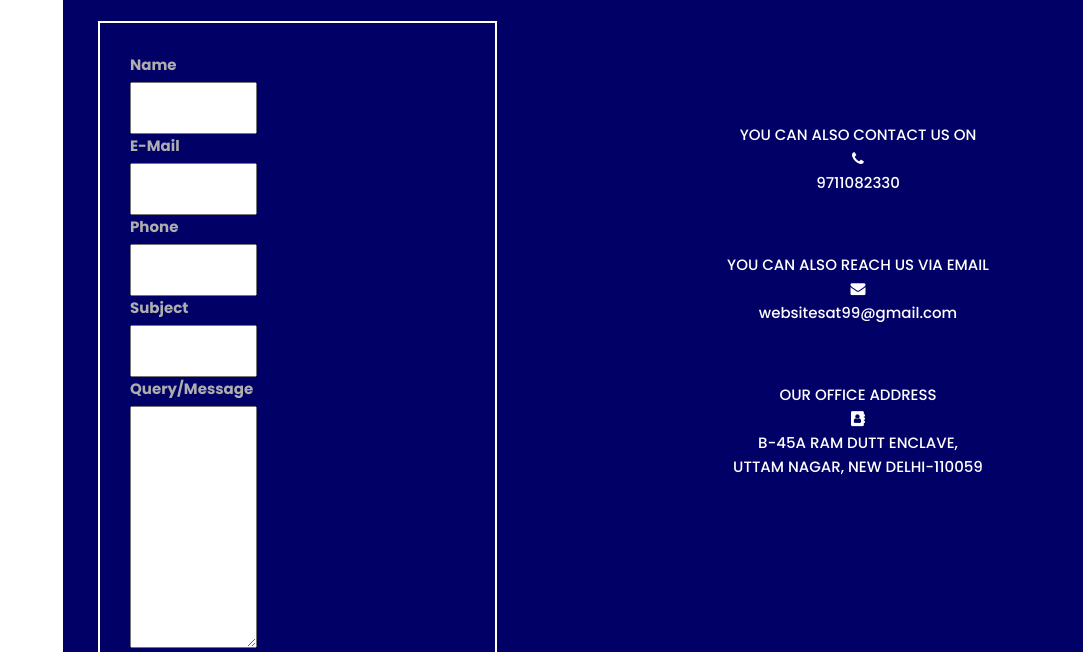
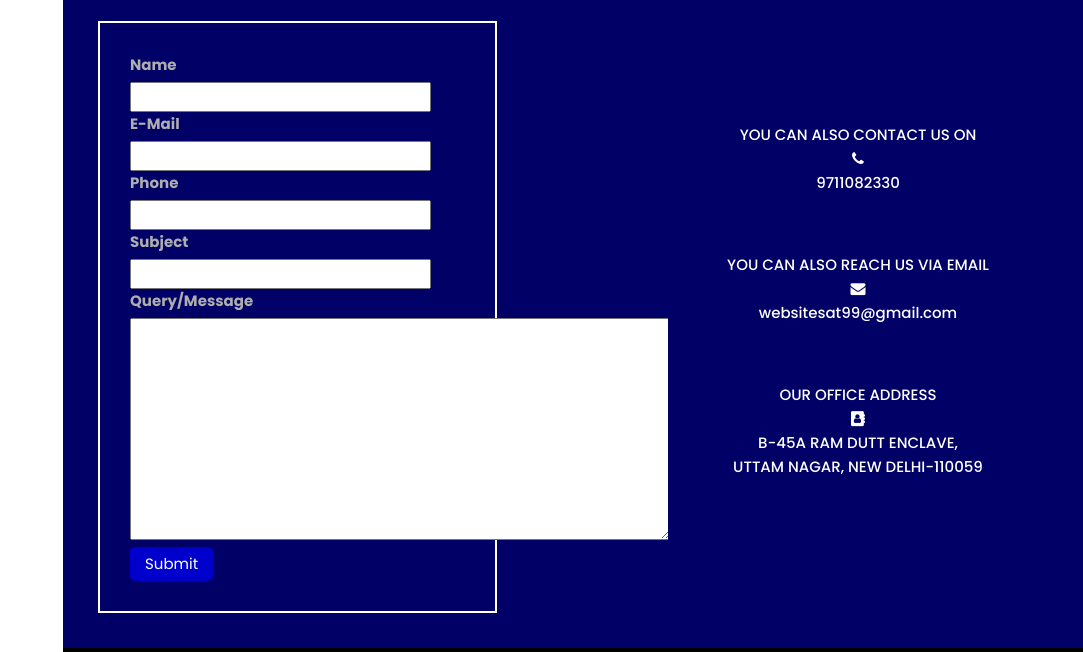
Before and after one commit to websitesat99/websitesat99, a plain HTML site: page index.html in a window 1280 px wide. Shown: the part 3251-3903 px from the top of the page, without its empty margins (197-1280 px from the left). Drawn offline with Linux system fonts and the light colour scheme.

Commit message:
Update style.css

```diff
--- a/style.css
+++ b/style.css
@@ -162,13 +162,6 @@ color:#FFFFFF;
 display:inline-block;
 border:none;
 border-radius:10%;
-}
-
-input[type=text],textarea{
-  width: 38%;
-  padding: 12px;
-  box-sizing: border-box;
-  resize: vertical;
 }
 
 .cont-add{
```
